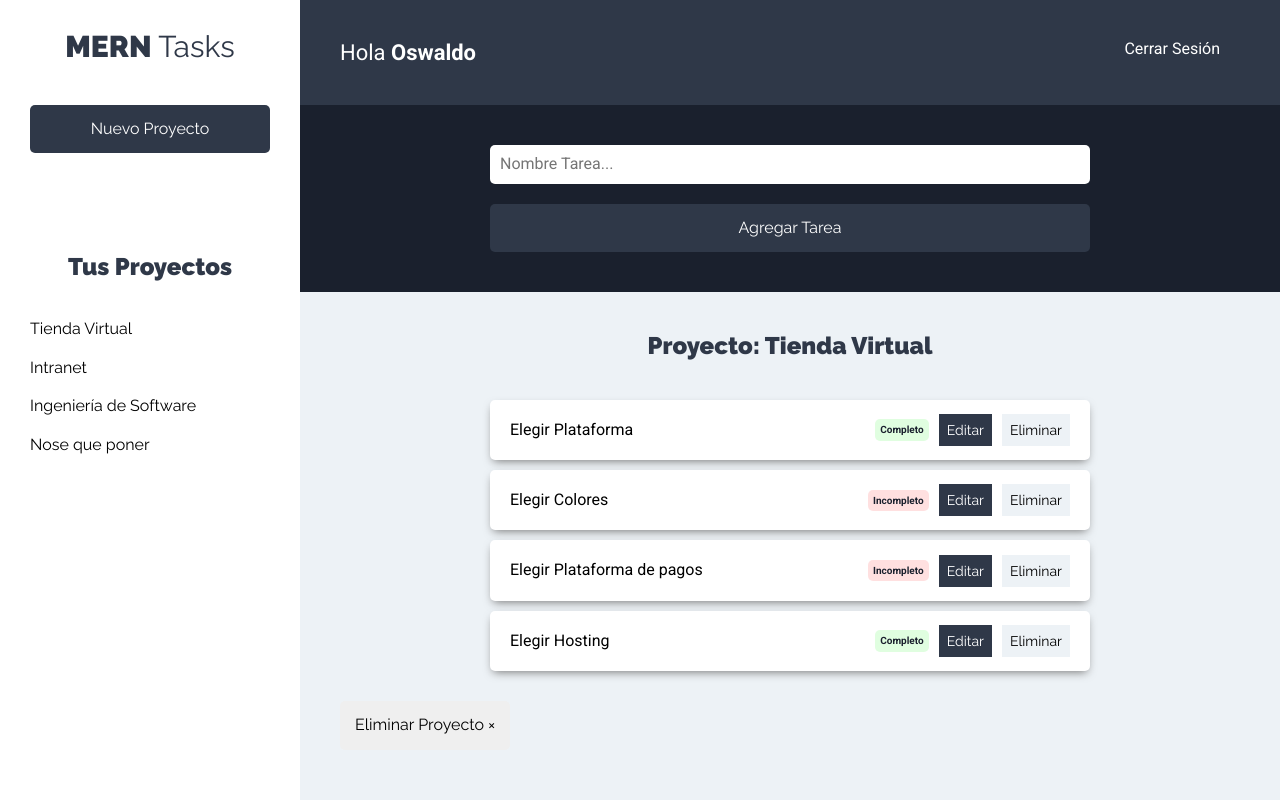
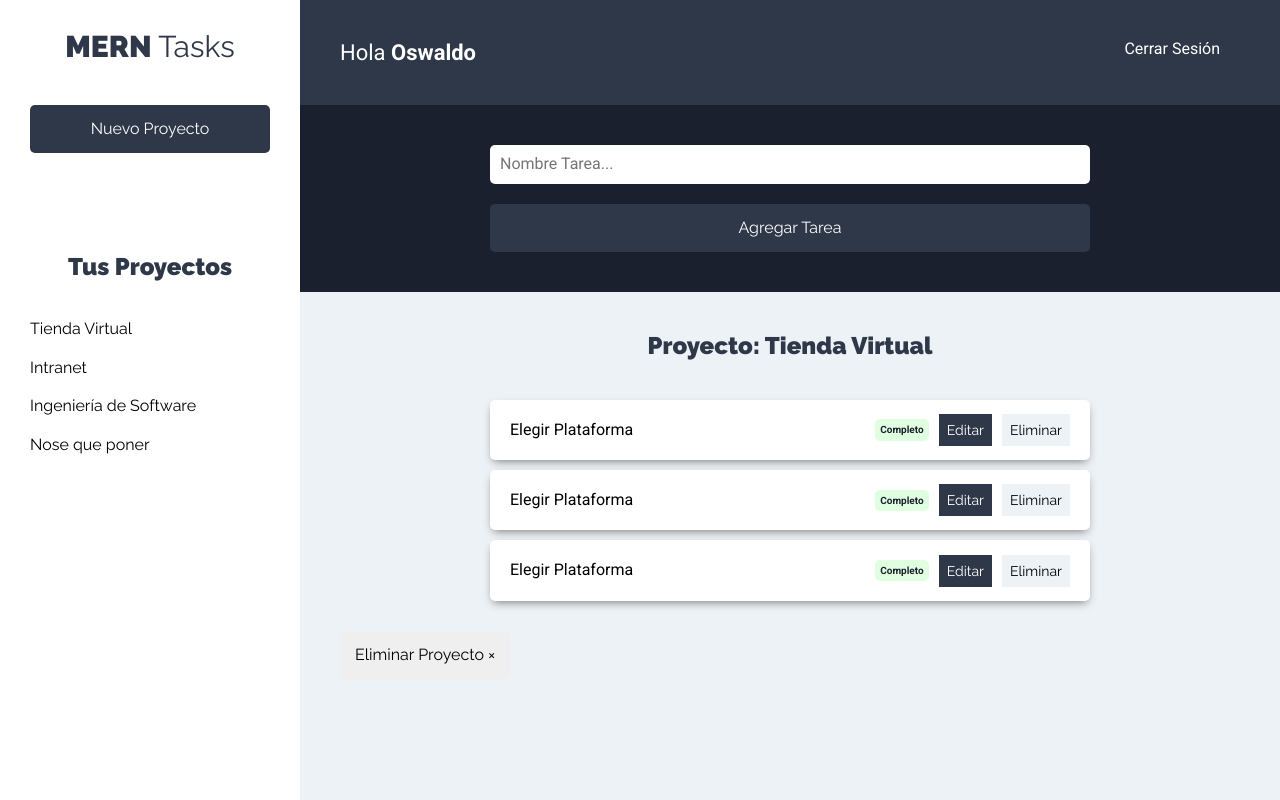
Before and after one commit to V0100LNET/MERN-Task, a React (Create React App) app: page /proyectos in a window 1280 px wide. Both pictures are taken after a click on the button "Tienda Virtual". Built offline with nearby package versions, Linux system fonts and the light colour scheme.

Commit message:
Arreglando el filtro de tareas

```diff
--- a/src/App.js
+++ b/src/App.js
@@ -1,8 +1,9 @@
 import { BrowserRouter as Router, Switch, Route } from 'react-router-dom';
+import NuevaCuenta from "./components/authentication/NuevaCuenta";
 import ProyectoState from './context/proyectos/proyectoState';
-import NuevaCuenta from "./components/authentication/NuevaCuenta";
 import Proyectos from "./components/proyectos/Proyectos";
 import Login from "./components/authentication/Login";
+import TareaState from './context/tareas/tareaState';
 import Error404 from './components/layout/Error404';
 import Home from './components/layout/Home';
 import React from 'react';
@@ -15,6 +16,7 @@ function App() {
   return (
     <div>
       <ProyectoState>
+        <TareaState>
           <Router>
             <Switch>
                 <Route exact path="/" component={Home}/>
@@ -24,6 +26,7 @@ function App() {
                 <Route exact path="/error404" component={Error404}/>
             </Switch>
           </Router>
+        </TareaState>
       </ProyectoState>
     </div>
   );
--- a/src/components/proyectos/Proyecto.js
+++ b/src/components/proyectos/Proyecto.js
@@ -1,17 +1,29 @@
 import React from 'react';
 import { useContext } from 'react';
 import proyectoContext from '../../context/proyectos/proyectoContext';
+import tareaContext from '../../context/tareas/tareaContext';
 
 const Proyecto = ({proyecto}) => {
     //obtener el state de proyectos
     const proyectosContext = useContext(proyectoContext);
     const { proyectoActual } = proyectosContext;
+
+    //obtener la funcion del context de tarea
+    const tareasContext = useContext(tareaContext);
+    const { obtenerTareas } = tareasContext;
+
+    //funcio para agregar el proyecto actual
+    const seleccionarProyecto = id => {
+        proyectoActual(id); //fijar un proyecto actual
+        obtenerTareas(id) //filtrar las tareas cuando se den click
+    }
+
     return(
         <li>
             <button
                 type="button"
                 className="btn btn-blank"
-                onClick={() => proyectoActual(proyecto.id)}
+                onClick={() => seleccionarProyecto(proyecto.id)}
             >{proyecto.nombre}</button>
         </li>
     );
--- a/src/components/tareas/ListadoTareas.js
+++ b/src/components/tareas/ListadoTareas.js
@@ -1,6 +1,7 @@
 import React, { Fragment } from 'react';
 import { useContext } from 'react';
 import proyectoContext from '../../context/proyectos/proyectoContext';
+import tareaContext from '../../context/tareas/tareaContext';
 import Tarea from "../tareas/Tarea";
 
 const ListadoTareas = () => {
@@ -8,18 +9,17 @@ const ListadoTareas = () => {
     const proyectosContext = useContext(proyectoContext);
     const { proyecto, eliminarProyecto } = proyectosContext;
 
+    //estraer las tareas del proyecto
+    const tareasContext = useContext(tareaContext);
+    const { tareasproyecto } = tareasContext;
+
     //si no hay proyecto seleccionado
     if(!proyecto) return <h2>Selecciona un Proyecto</h2>
 
     //array destructurgin para extraer el proyecto actual
     const [ proyectoActual ] = proyecto;
 
-    const tareasProyecto = [
-        {nombre: 'Elegir Plataforma', estado: true},
-        {nombre: 'Elegir Colores', estado: false},
-        {nombre: 'Elegir Plataforma de pagos', estado: false},
-        {nombre: 'Elegir Hosting', estado: true}
-    ];
+    // const tareasProyecto = [];
 
     //eliminar un proyecto
     const onClickEliminar = () => {
@@ -29,9 +29,9 @@ const ListadoTareas = () => {
         <Fragment>
             <h2>Proyecto: {proyectoActual.nombre}</h2>
             <ul className="listado-tareas">
-                {tareasProyecto.length === 0
+                {tareasproyecto.length === 0
                     ? (<li className="tarea"><p>No hay tareas</p></li>)
-                    : tareasProyecto.map(tarea => (
+                    : tareasproyecto.map(tarea => (
                         <Tarea
                             tarea={tarea}
                         />
--- /dev/null
+++ b/src/context/tareas/tareaContext.js
@@ -0,0 +1,5 @@
+import { createContext } from 'react';
+
+const tareaContext = createContext();
+
+export default tareaContext;
--- /dev/null
+++ b/src/context/tareas/tareaReducer.js
@@ -0,0 +1,16 @@
+import { TAREAS_PROYECTO } from "../../types";
+
+
+
+export default (state, action) => {
+    switch(action.type){
+        case TAREAS_PROYECTO:
+            return{
+                ...state,
+                tareasproyecto: state.tareas.filter(tarea => tarea.proyectoId === action.payload)
+            }
+
+        default:
+            return state;
+    }
+}
--- /dev/null
+++ b/src/context/tareas/tareaState.js
@@ -0,0 +1,54 @@
+import React from 'react'
+import { useReducer } from 'react'
+import TareaReducer from './tareaReducer'
+import TareaContext from './tareaContext';
+
+import {
+    TAREAS_PROYECTO
+} from '../../types';
+
+const TareaState = props => {
+    const initialState = {
+        tareas: [
+            {nombre: 'Elegir Plataforma', estado: true, proyectoId: 1},
+            {nombre: 'Elegir Colores', estado: false, proyectoId: 2},
+            {nombre: 'Elegir Plataforma de pagos', estado: false, proyectoId: 3},
+            {nombre: 'Elegir Hosting', estado: true, proyectoId: 4},
+            {nombre: 'Elegir Plataforma', estado: true, proyectoId: 1},
+            {nombre: 'Elegir Colores', estado: false, proyectoId: 2},
+            {nombre: 'Elegir Plataforma de pagos', estado: false, proyectoId: 3},
+            {nombre: 'Elegir Plataforma', estado: true, proyectoId: 1},
+            {nombre: 'Elegir Colores', estado: false, proyectoId: 4},
+            {nombre: 'Elegir Plataforma de pagos', estado: false, proyectoId: 3},
+        ],
+        tareasproyecto: null
+    }
+
+    //crear disptach y state
+    const [state, disptach] = useReducer(TareaReducer, initialState);
+
+    //crear las funciones
+
+    //obtener las tareas de un proyecto
+    const obtenerTareas = proyectoid => {
+        disptach({
+            type: TAREAS_PROYECTO,
+            payload: proyectoid
+        })
+    };
+
+    return(
+        <TareaContext.Provider
+            value={{
+                tareas: state.tareas,
+                tareasproyecto: state.tareasproyecto,
+                obtenerTareas
+            }}
+        >
+            {props.children}
+        </TareaContext.Provider>
+    )
+}
+
+
+export default TareaState;
--- a/src/types/index.js
+++ b/src/types/index.js
@@ -1,10 +1,11 @@
 /**los types sirven para describir lo que va pasando con nuestra aplicacion
  * son las acciones que describen
 */
-
 export const FORMULARIO_PROYECTO = 'FORMULARIO_PROYECTO';
 export const OBTENER_PROYECTOS = 'OBTENER_PROYECTOS';
 export const AGREGAR_PROYECTO = 'AGREGAR_PROYECTO';
 export const VALIDAR_FORMULARIO = 'VALIDAR_FORMULARIO';
 export const PROYECTO_ACTUAL = 'PROYECTO_ACTUAL';
 export const ELIMINAR_PROYECTO = 'ELIMINAR_PROYECTO';
+
+export const TAREAS_PROYECTO = 'TAREAS_PROYECTO';
```
Lines whose indentation alone changed are shown as unchanged.
